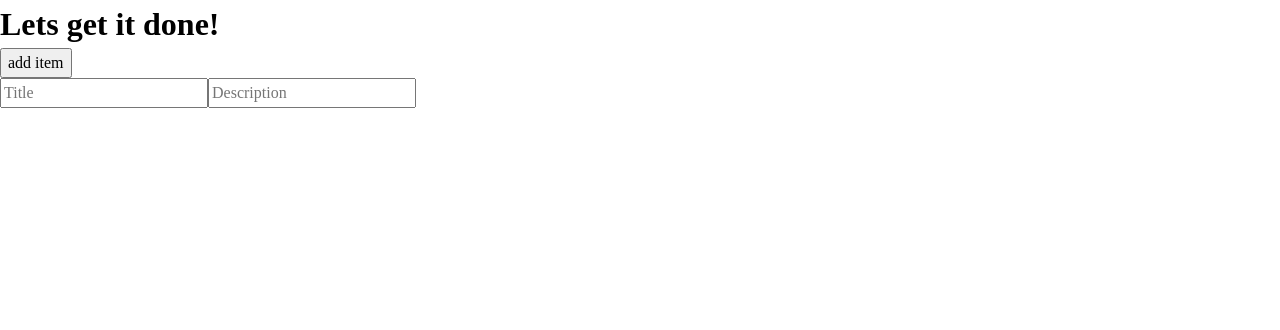
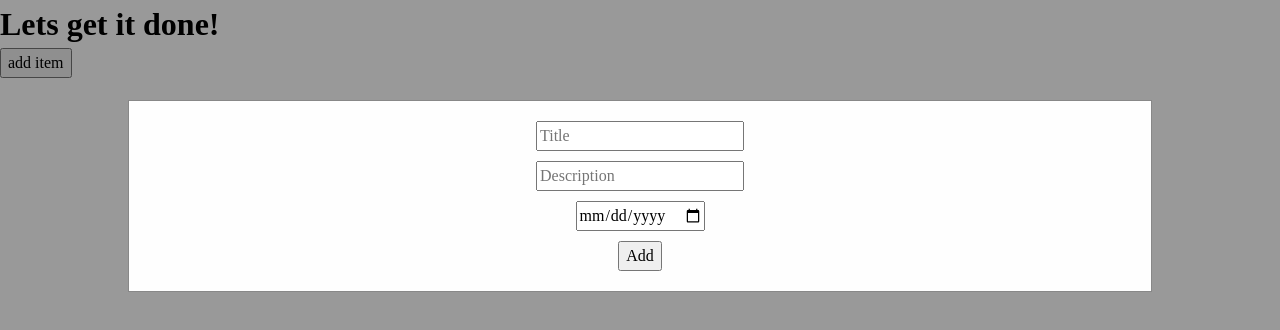
Before and after one commit to HannuSuhonen/todo-app, a website built with webpack: page src/template.html in a window 1280 px wide. Both pictures are taken after a click on the button "add item". Built offline with nearby package versions, Linux system fonts and the light colour scheme.

Commit message:
create add todo item modal

```diff
--- a/src/createTodo.js
+++ b/src/createTodo.js
@@ -1,14 +1,31 @@
-export function addTodoItem() {
-    let container = document.createElement("div")
+export function createTodoModal() {
+    let modal = document.createElement("div")
+    modal.classList.add("modal")
+    let content = document.createElement("form")
+    content.classList.add("modal-content")
 
     let titleinput = document.createElement("input")
     titleinput.type = "text"
     titleinput.placeholder = "Title"
-    container.appendChild(titleinput)
+    titleinput.id = "title"
+    content.appendChild(titleinput)
 
     let descinput = document.createElement("input")
     descinput.type = "text"
     descinput.placeholder = "Description"
-    container.appendChild(descinput)
-    return container
+    descinput.id = "description"
+    content.appendChild(descinput)
+
+    let dateInput = document.createElement("input")
+    dateInput.type = "date"
+    dateInput.id = "date"
+    content.appendChild(dateInput)
+
+    let addbutton = document.createElement("button")
+    addbutton.textContent = "Add"
+    content.appendChild(addbutton)
+
+    modal.appendChild(content)
+
+    return modal
 }
--- a/src/index.js
+++ b/src/index.js
@@ -1,5 +1,5 @@
 import "./styles.css"
-import { addTodoItem } from "./createTodo"
+import { createTodoModal } from "./createTodo"
 
 const container = document.getElementById("content")
 let addTodoItembtn = document.createElement("button")
@@ -7,5 +7,7 @@ addTodoItembtn.textContent = "add item"
 container.appendChild(addTodoItembtn)
 
 addTodoItembtn.addEventListener("click", () => {
-    container.appendChild(addTodoItem())
+    let modal = createTodoModal()
+    container.appendChild(modal)
+    modal.style.display = "block"
 })
--- a/src/styles.css
+++ b/src/styles.css
@@ -50,3 +50,33 @@
   #root, #__next {
     isolation: isolate;
   }
+
+.modal {
+  display: none; /* Hidden by default */
+  position: fixed; /* Stay in place */
+  z-index: 1; /* Sit on top */
+  padding-top: 100px; /* Location of the box */
+  left: 0;
+  top: 0;
+  width: 100%; /* Full width */
+  height: 100%; /* Full height */
+  overflow: auto; /* Enable scroll if needed */
+  background-color: rgb(0,0,0); /* Fallback color */
+  background-color: rgba(0,0,0,0.4); /* Black w/ opacity */
+}
+
+/* Modal Content */
+.modal-content {
+  background-color: #fefefe;
+  margin: auto;
+  padding: 20px;
+  border: 1px solid #888;
+  width: 80%;
+
+  display: flex;
+  flex-direction: column;
+  flex: 1 1 0;
+  align-items: center;
+  justify-content: center;
+  gap: 10px;
+}
```
